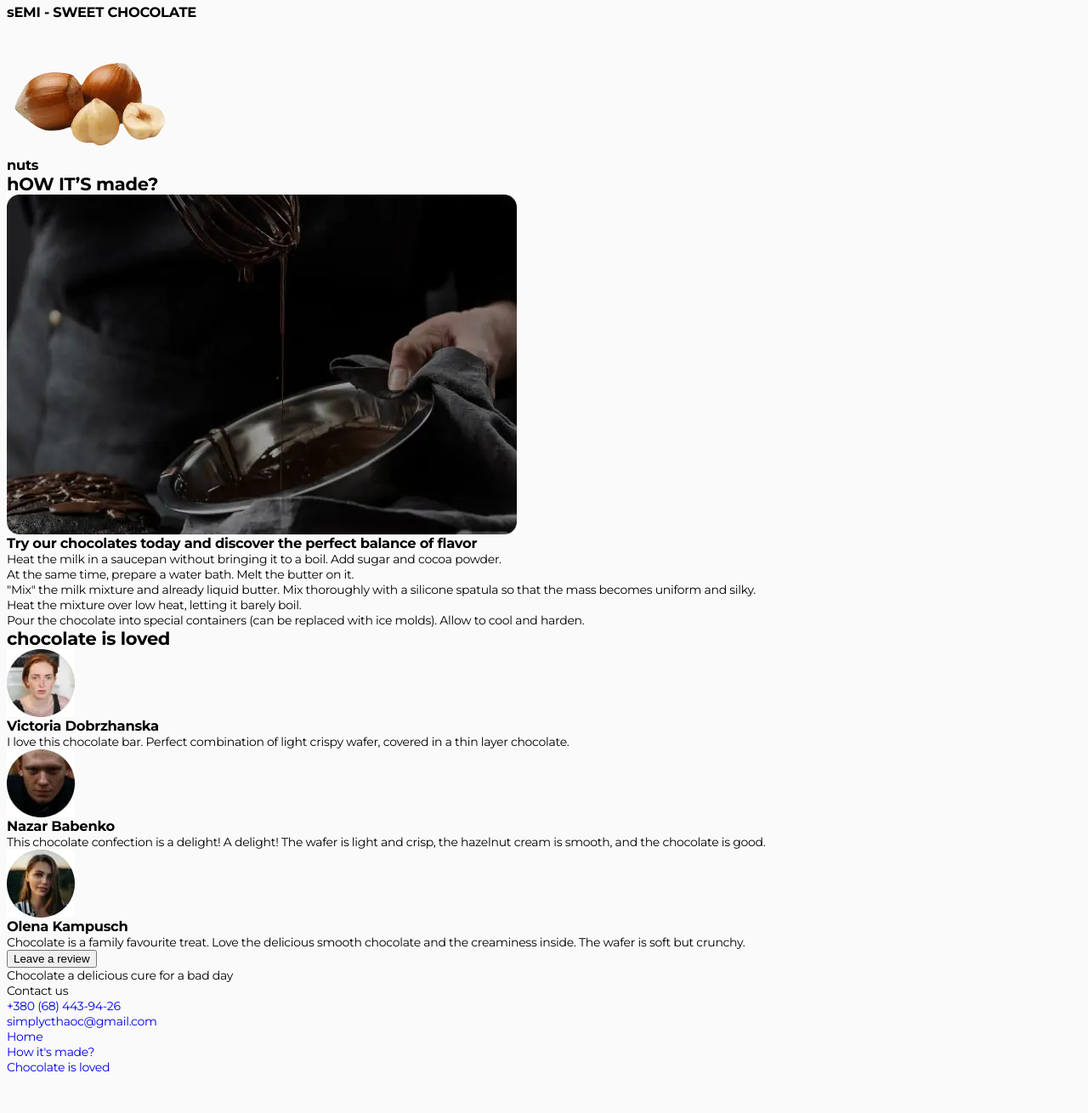
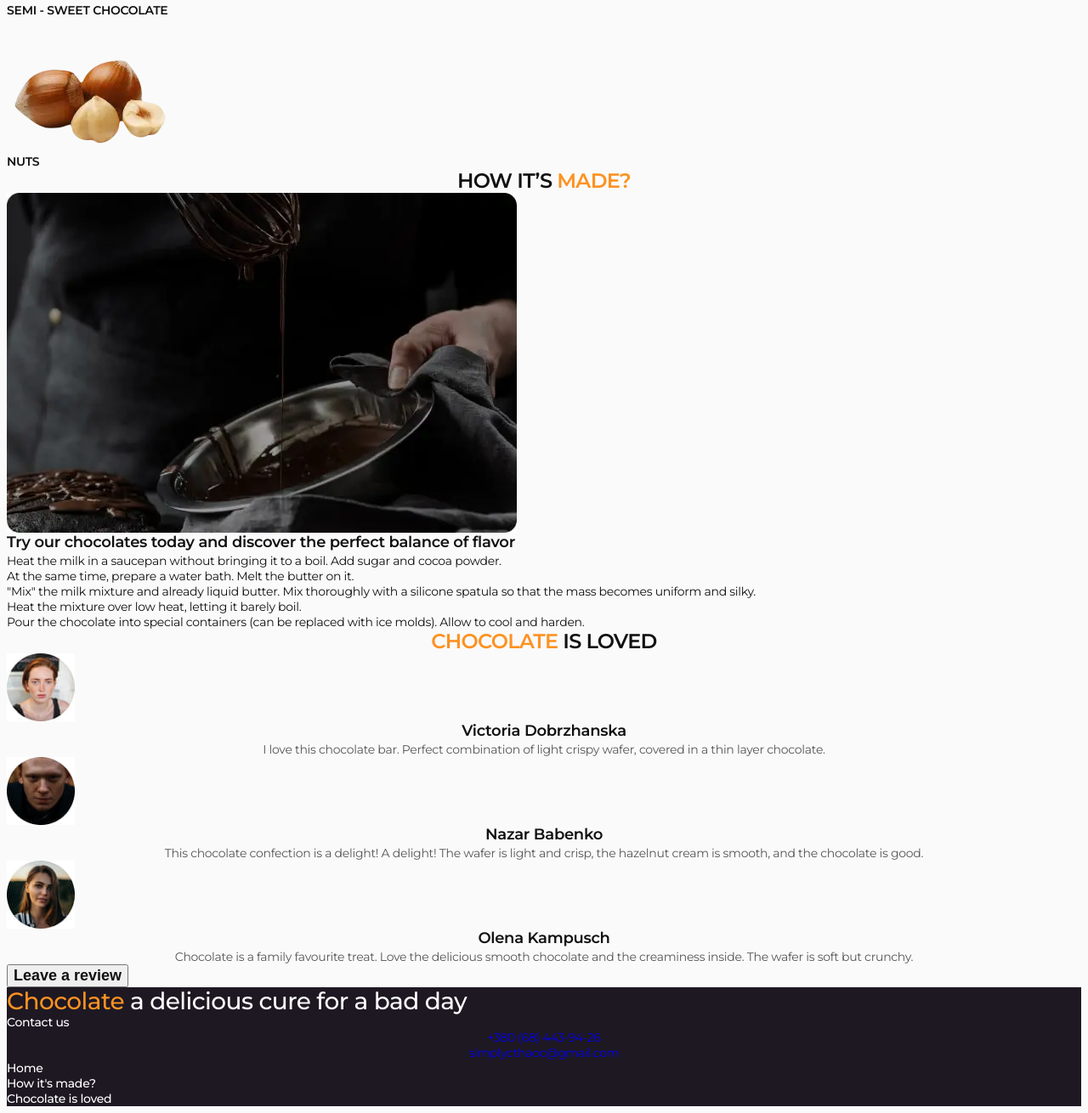
Before and after one commit to dina-stepanchuk/chocolate-proj, a plain HTML site: page index.html in a window 1280 px wide. Shown: the part 891-2201 px from the top of the page at 85% size. Before the commit the page ends 2164 px from the top, so only its background shows below. Drawn offline with Linux system fonts and the light colour scheme.

Commit message:
Save change

```diff
--- a/css/styles.css
+++ b/css/styles.css
@@ -122,3 +122,172 @@ button {
 }
 
 /*---------Taste---------*/
+.taste {
+}
+
+.taste-title {
+  font-weight: 600;
+  font-size: 24px;
+  line-height: 1.17;
+  letter-spacing: -0.03em;
+  text-transform: uppercase;
+  text-align: center;
+  color: #111111;
+}
+.taste-title-orange {
+  color: #fd9222;
+}
+
+.taste-text {
+  font-size: 14px;
+  line-height: 1.29;
+  letter-spacing: -0.02em;
+  text-align: center;
+  color: #111111;
+}
+
+.taste-list {
+}
+.taste-list-item {
+}
+.taste-list-image {
+}
+
+.taste-subtitle {
+  font-weight: 600;
+  font-size: 14px;
+  line-height: 1.28571;
+  letter-spacing: -0.02em;
+  text-transform: uppercase;
+  color: #111111;
+}
+
+/*---------Made---------*/
+.made {
+}
+.made-title {
+  font-weight: 600;
+  font-size: 24px;
+  line-height: 1.17;
+  letter-spacing: -0.03em;
+  text-transform: uppercase;
+  text-align: center;
+  color: #111111;
+}
+.made-title-orange {
+  color: #fd9222;
+}
+
+.made-image {
+}
+.made-subtitle {
+  font-weight: 600;
+  font-size: 18px;
+  line-height: 1.33;
+  color: #111111;
+}
+.made-list {
+}
+.made-list-item {
+}
+.made-list-text {
+  font-size: 14px;
+  line-height: 1.29;
+  letter-spacing: -0.02em;
+  color: #111111;
+}
+
+/*---------Review---------*/
+
+.review {
+}
+.review-title {
+  font-weight: 600;
+  font-size: 24px;
+  line-height: 1.17;
+  letter-spacing: -0.03em;
+  text-transform: uppercase;
+  text-align: center;
+  color: #111111;
+}
+.review-title-orange {
+  color: #fd9222;
+}
+.review-list {
+}
+.review-list-item {
+}
+.review-image {
+}
+.review-subtitle {
+  font-weight: 600;
+  font-size: 18px;
+  line-height: 1.33;
+  text-align: center;
+  color: #111111;
+}
+.review-list-text {
+  font-size: 14px;
+  line-height: 1.29;
+  letter-spacing: -0.02em;
+  text-align: center;
+  color: rgba(17, 17, 17, 0.7);
+}
+.review-button {
+  font-weight: 600;
+  font-size: 18px;
+  color: #111111;
+}
+
+/*---------Footer---------*/
+
+.footer {
+  background-color: #1e1823;
+}
+
+.footer-title {
+  font-weight: 500;
+  font-size: 28px;
+  line-height: 1.21;
+  letter-spacing: -0.02em;
+  color: #ffffff;
+}
+
+.footer-title-orange {
+  color: #fd9222;
+}
+
+.footer-contact-text {
+  font-weight: 500;
+  font-size: 14px;
+  line-height: 1.14;
+  letter-spacing: -0.02em;
+  color: #ffffff;
+}
+
+.footer-contacts {
+}
+.footer-contact-list {
+}
+.footer-contact-item {
+  font-size: 14px;
+  line-height: 1.29;
+  letter-spacing: -0.02em;
+  text-align: center;
+  color: #ffffff;
+}
+.footer-navigation {
+}
+.footer-nav-list {
+}
+.footer-nav-item {
+}
+
+.footer-menu-link {
+  font-weight: 500;
+  font-size: 14px;
+  line-height: 1.14286;
+  letter-spacing: -0.02em;
+  color: var(--white);
+  color: #ffffff;
+}
--- a/index.html
+++ b/index.html
@@ -81,7 +81,8 @@
       <!--Taste section-->
       <section class="taste">
         <h2 class="taste-title">
-          IT ALL ADDS UP TO ONE EXCEPTIONAL TASTE SENSATION
+          IT ALL ADDS UP TO ONE EXCEPTIONAL
+          <span class="taste-title-orange">TASTE</span> SENSATION
         </h2>
         <p class="taste-text">
           At Simply Chocolate, we believe that the secret to exceptional
@@ -134,7 +135,9 @@
       </section>
       <!--Made section-->
       <section class="made">
-        <h2 class="made-title">hOW IT’S made?</h2>
+        <h2 class="made-title">
+          hOW IT’S <span class="made-title-orange">made?</span>
+        </h2>
         <img
           class="made-image"
           src="./images/image-min.webp"
@@ -179,12 +182,14 @@
       </section>
       <!--Review section-->
       <section class="review">
-        <h2 class="review-title">chocolate is loved</h2>
+        <h2 class="review-title">
+          <span class="review-title-orange">chocolate</span> is loved
+        </h2>
         <ul class="review-list">
           <li class="review-list-item">
             <img
               class="review-image"
-              src="./images/victoria-dobrzhanska.webp"
+              src="./images/victoria-dobrzhanska1x.jpg"
               xalt="Victoria Dobrzhanska"
             />
             <h3 class="review-subtitle">Victoria Dobrzhanska</h3>
@@ -196,7 +201,7 @@
           <li class="review-list-item">
             <img
               class="review-image"
-              src="./images/nazar-babenko.webp"
+              src="./images/nazar-babenko1x.jpg"
               alt="Nazar Babenko"
             />
             <h3 class="review-subtitle">Nazar Babenko</h3>
@@ -209,7 +214,7 @@
           <li class="review-list-item">
             <img
               class="review-image"
-              src="./images/jlena-kampusch.webp"
+              src="./images/jlena-kampusch1x.jpg"
               alt="Olena Kampusch"
             />
             <h3 class="review-subtitle">Olena Kampusch</h3>
@@ -225,7 +230,10 @@
     </main>
     <!--Footer-->
     <footer class="footer">
-      <p class="footer-title">Chocolate a delicious cure for a bad day</p>
+      <p class="footer-title">
+        <span class="footer-title-orange">Chocolate</span> a delicious cure for
+        a bad day
+      </p>
       <p class="footer-contact-text">Contact us</p>
       <address class="footer-contacts">
         <ul class="footer-contact-list">
@@ -239,9 +247,15 @@
       </address>
       <nav class="footer-navigation" aria-label="Footer Navigation">
         <ul class="footer-nav-list">
-          <li class="footer-nav-item"><a href="#">Home</a></li>
-          <li class="footer-nav-item"><a href="#">How it's made?</a></li>
-          <li class="footer-nav-item"><a href="#">Chocolate is loved</a></li>
+          <li class="footer-nav-item">
+            <a class="footer-menu-link" href="#">Home</a>
+          </li>
+          <li class="footer-nav-item">
+            <a class="footer-menu-link" href="#">How it's made?</a>
+          </li>
+          <li class="footer-nav-item">
+            <a class="footer-menu-link" href="#">Chocolate is loved</a>
+          </li>
         </ul>
       </nav>
     </footer>
```
Also changed, not shown: images/jlena-kampusch.webp (deleted), images/jlena-kampusch1x.jpg (added), images/nazar-babenko.webp (deleted), images/nazar-babenko1x.jpg (added), images/victoria-dobrzhanska.webp (deleted), images/victoria-dobrzhanska1x.jpg (added).
